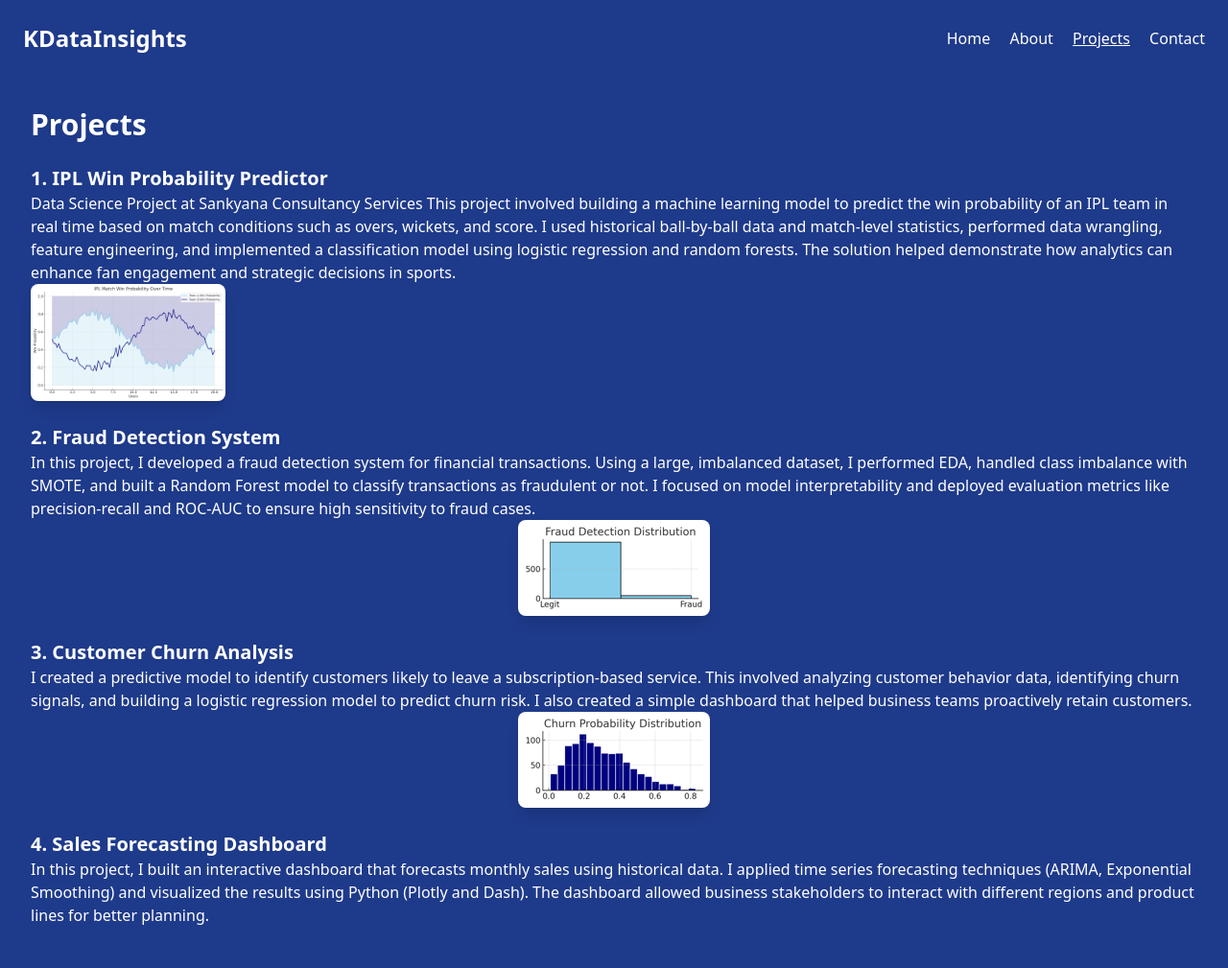
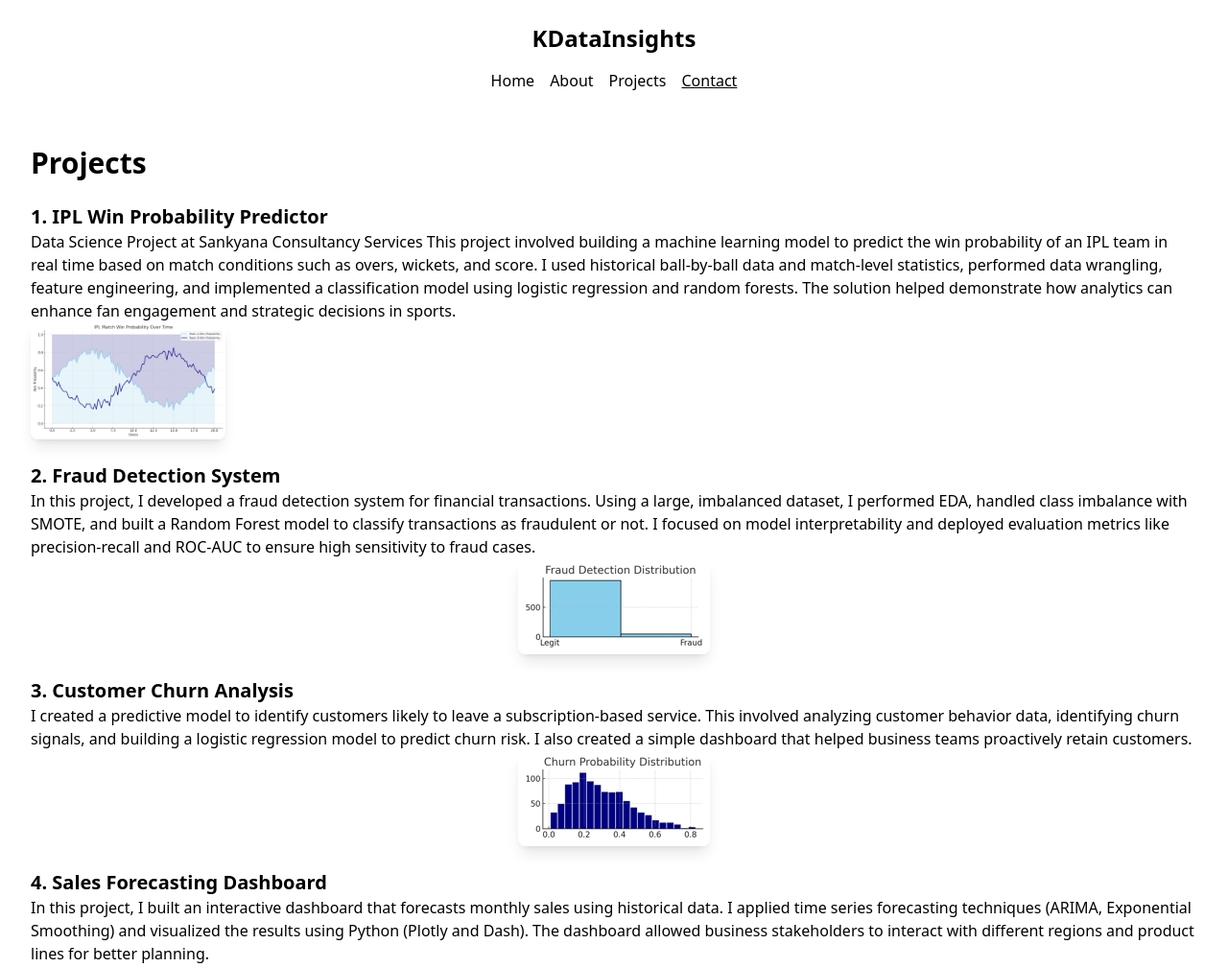
Before and after one commit to Kevinkorir26/KDataInsights-portfolio, a plain HTML site: page projects.html in a window 1280 px wide. Shown: the whole page at 96% size. Drawn offline with nearby package versions, Linux system fonts and the light colour scheme.

Commit message:
Update projects.html

```diff
--- a/projects.html
+++ b/projects.html
@@ -5,15 +5,16 @@
   <title>Projects | KDataInsights</title>
   <script src="https://cdn.tailwindcss.com"></script>
 </head>
-<body class="bg-blue-900 text-white">
-  <header class="flex justify-between items-center p-6">
-    <div class="text-2xl font-bold">KDataInsights</div>
-    <nav class="space-x-4">
-      <a href="index.html" class="hover:underline">Home</a>
-      <a href="about.html" class="hover:underline">About</a>
-      <a href="projects.html" class="underline">Projects</a>
-      <a href="contact.html" class="hover:underline">Contact</a>
-    </nav>
+<header class="flex flex-col items-center p-6 space-y-4">
+  <div class="text-2xl font-bold">KDataInsights</div>
+  <nav class="flex space-x-4">
+    <a href="index.html" class="hover:underline">Home</a>
+    <a href="about.html" class="hover:underline">About</a>
+    <a href="projects.html" class="hover:underline">Projects</a>
+    <a href="contact.html" class="underline">Contact</a>
+  </nav>
+</header>
+
   </header>
   <main class="p-8 space-y-6">
     <h2 class="text-3xl font-semibold mb-4">Projects</h2>
```
